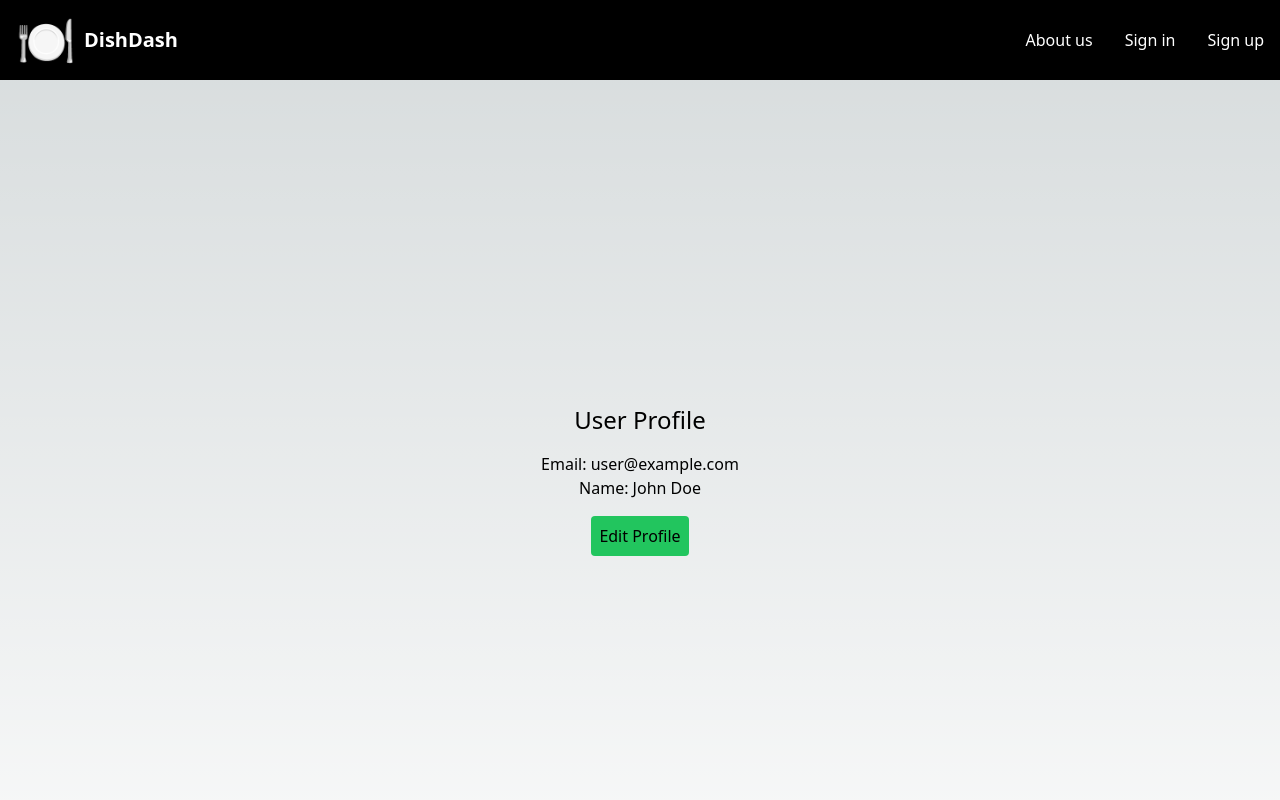
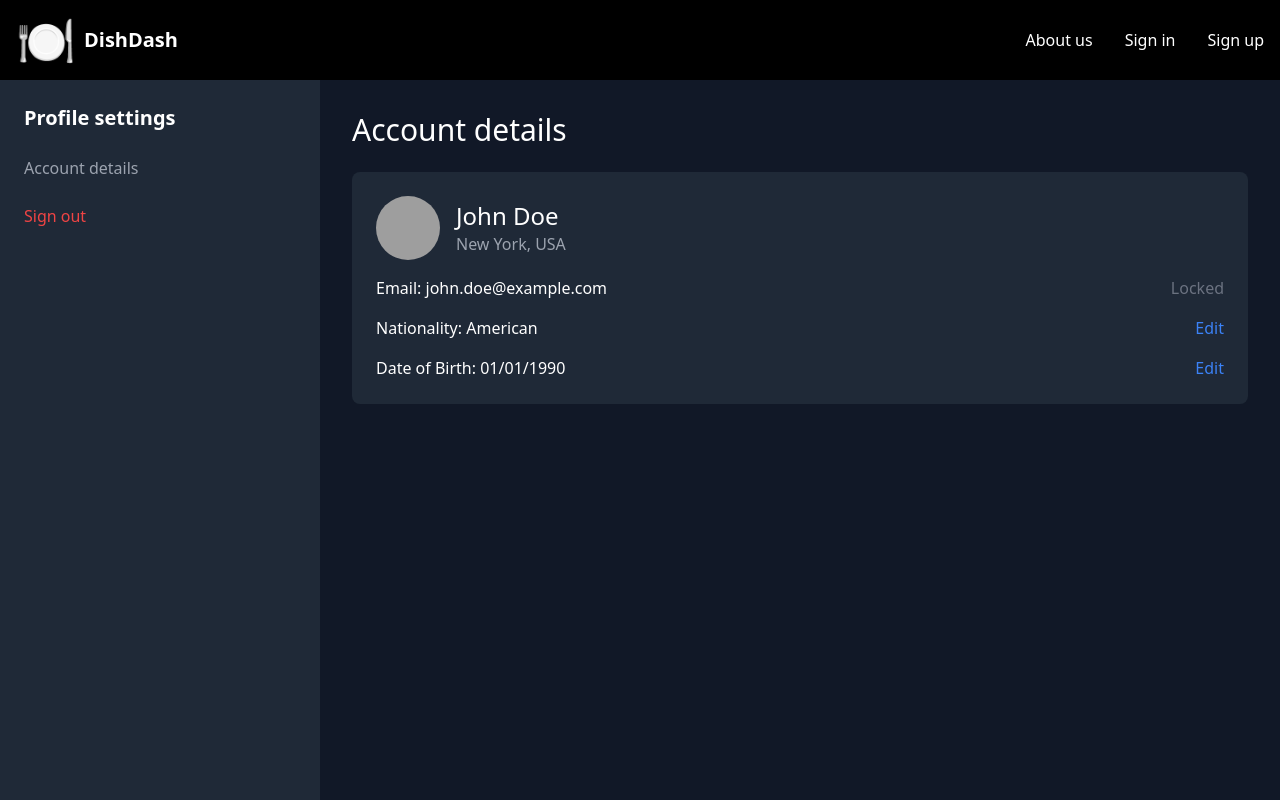
Before and after one commit to NokulungaM/DataForgeAI-Capstone-FullStack, a Next.js app in the folder client/: page /profile in a window 1280 px wide. Shown: the top 800 px of the page. Built offline with nearby package versions, Linux system fonts and the light colour scheme; grey boxes are pictures that could not be loaded.

Commit message:
profile management front end

```diff
--- a/client/src/pages/profile.js
+++ b/client/src/pages/profile.js
@@ -1,12 +1,127 @@
+import { useState } from "react";
+
 const Profile = () => {
-    return (
-      <div className="min-h-screen flex flex-col items-center justify-center">
-        <h1 className="text-2xl mb-4">User Profile</h1>
-        <p>Email: user@example.com</p>
-        <p>Name: John Doe</p>
-        <button className="bg-green-500 p-2 rounded mt-4">Edit Profile</button>
-      </div>
-    );
+  // State variables for profile fields (excluding email)
+  const [isEditingNationality, setIsEditingNationality] = useState(false);
+  const [isEditingDOB, setIsEditingDOB] = useState(false);
+
+  // Profile field values
+  const [email] = useState("john.doe@example.com"); // Email is not editable
+  const [nationality, setNationality] = useState("American");
+  const [dob, setDOB] = useState("01/01/1990");
+
+  // Function to handle saving the changes
+  const handleSave = (field) => {
+    if (field === "nationality") setIsEditingNationality(false);
+    if (field === "dob") setIsEditingDOB(false);
+
+    // Optionally, add logic to persist these changes (e.g., API call)
   };
 
-  export default Profile;
+  return (
+    <div className="min-h-screen flex bg-gray-900 text-white">
+      {/* Sidebar */}
+      <aside className="w-1/4 bg-gray-800 p-6">
+        <h2 className="text-xl font-bold mb-6">Profile settings</h2>
+        <nav className="flex flex-col space-y-4">
+          <a href="#" className="text-gray-400 hover:text-white">
+            Account details
+          </a>
+        </nav>
+        <button className="text-red-500 mt-6">Sign out</button>
+      </aside>
+
+      {/* Main Content */}
+      <main className="flex-1 p-8">
+        <h1 className="text-3xl mb-6">Account details</h1>
+
+        {/* Profile Info Section */}
+        <div className="bg-gray-800 rounded-lg p-6 mb-6">
+          <div className="flex items-center mb-4">
+            <img
+              src="path_to_profile_picture.jpg" // Replace with actual path to the profile picture
+              alt="Profile"
+              className="w-16 h-16 rounded-full mr-4"
+            />
+            <div>
+              <h2 className="text-2xl">John Doe</h2>
+              <p className="text-gray-400">New York, USA</p>
+            </div>
+          </div>
+
+          {/* Email (Non-Editable) */}
+          <div className="flex justify-between">
+            <p>Email: {email}</p>
+            <span className="text-gray-500">Locked</span> {/* No Edit Option */}
+          </div>
+
+          {/* Nationality (Editable) */}
+          <div className="flex justify-between mt-4">
+            <div>
+              {isEditingNationality ? (
+                <input
+                  type="text"
+                  value={nationality}
+                  onChange={(e) => setNationality(e.target.value)}
+                  className="bg-gray-700 text-white p-2 rounded"
+                />
+              ) : (
+                <p>Nationality: {nationality}</p>
+              )}
+            </div>
+            {isEditingNationality ? (
+              <button
+                className="text-green-500"
+                onClick={() => handleSave("nationality")}
+              >
+                Save
+              </button>
+            ) : (
+              <a
+                href="#"
+                className="text-blue-500"
+                onClick={() => setIsEditingNationality(true)}
+              >
+                Edit
+              </a>
+            )}
+          </div>
+
+          {/* Date of Birth (Editable) */}
+          <div className="flex justify-between mt-4">
+            <div>
+              {isEditingDOB ? (
+                <input
+                  type="date"
+                  value={dob}
+                  onChange={(e) => setDOB(e.target.value)}
+                  className="bg-gray-700 text-white p-2 rounded"
+                />
+              ) : (
+                <p>Date of Birth: {dob}</p>
+              )}
+            </div>
+            {isEditingDOB ? (
+              <button
+                className="text-green-500"
+                onClick={() => handleSave("dob")}
+              >
+                Save
+              </button>
+            ) : (
+              <a
+                href="#"
+                className="text-blue-500"
+                onClick={() => setIsEditingDOB(true)}
+              >
+                Edit
+              </a>
+            )}
+          </div>
+        </div>
+      </main>
+    </div>
+  );
+};
+
+export default Profile;
```
